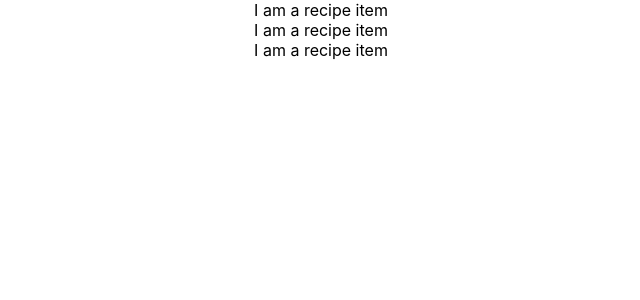
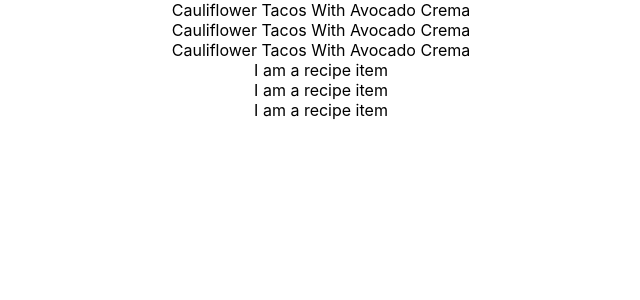
Before and after one commit to elim04/recipe-app, a React (Create React App) app: page / in a window 1280 px wide. Shown: the top 300 px of the page, without its empty margins (319-959 px from the left). Built offline with nearby package versions, Linux system fonts and the light colour scheme.

Commit message:
show basic recipe list from test data

```diff
--- a/src/components/App.tsx
+++ b/src/components/App.tsx
@@ -1,16 +1,25 @@
-import React from "react";
+import React, { useState } from "react";
 import RecipeList from "./RecipeList";
+import { Recipe } from "../recipe.model";
+
 import "./App.css";
 
 //test data
 import { data } from "../testdata";
 
-function App() {
+const App: React.FC = () => {
+  //need to fix the any types
+  const [recipes, setRecipes] = useState<any>(data);
+
+  const onAddRecipe = (recipe: Recipe) => {
+    setRecipes((prevRecipes: Recipe[]) => [...prevRecipes, recipe]);
+  };
+
   return (
     <div className="App">
-      <RecipeList />
+      <RecipeList recipesData={recipes} onAddRecipe={onAddRecipe} />
     </div>
   );
-}
+};
 
 export default App;
--- a/src/components/RecipeList.tsx
+++ b/src/components/RecipeList.tsx
@@ -1,9 +1,17 @@
 import React from "react";
 import RecipeListItem from "./RecipeListItem";
+import { Recipe } from "../recipe.model";
+interface RecipeListProps {
+  recipesData: Recipe[];
+  onAddRecipe: (recipe: any) => void;
+}
 
-const RecipeList: React.FC = () => {
+const RecipeList: React.FC<RecipeListProps> = (props) => {
   return (
     <div>
+      {props.recipesData.map((recipeItem) => {
+        return <div>{recipeItem.name}</div>;
+      })}
       <RecipeListItem />
       <RecipeListItem />
       <RecipeListItem />
--- a/src/testdata.js
+++ b/src/testdata.js
@@ -21,7 +21,7 @@ export const data = [
       { name: "oregano", amount: 1, measurement: "tbsp" },
       {
         name: "hot sauce",
-        amount: null,
+        amount: 1,
         measurement: "amount of your choosing",
       },
       { name: "corn tortillas", amount: 8, measurement: "each" },
@@ -33,7 +33,7 @@ export const data = [
       { name: "red cabbage, chopped", amount: 0.25, measurement: "head" },
       { name: "salt", amount: 1, measurement: "tsp" },
       { name: "black pepper", amount: 1, measurement: "tsp" },
-      { name: "cooking oil - spray", amount: null, measurement: null },
+      { name: "cooking oil - spray", amount: 1, measurement: "can" },
     ],
     instructions: [
       "Pre heat oven to 425F.",
@@ -68,7 +68,7 @@ export const data = [
       { name: "oregano", amount: 1, measurement: "tbsp" },
       {
         name: "hot sauce",
-        amount: null,
+        amount: 1,
         measurement: "amount of your choosing",
       },
       { name: "corn tortillas", amount: 8, measurement: "each" },
@@ -80,7 +80,7 @@ export const data = [
       { name: "red cabbage, chopped", amount: 0.25, measurement: "head" },
       { name: "salt", amount: 1, measurement: "tsp" },
       { name: "black pepper", amount: 1, measurement: "tsp" },
-      { name: "cooking oil - spray", amount: null, measurement: null },
+      { name: "cooking oil - spray", amount: 1, measurement: "can" },
     ],
     instructions: [
       "Pre heat oven to 425F.",
@@ -115,7 +115,7 @@ export const data = [
       { name: "oregano", amount: 1, measurement: "tbsp" },
       {
         name: "hot sauce",
-        amount: null,
+        amount: 1,
         measurement: "amount of your choosing",
       },
       { name: "corn tortillas", amount: 8, measurement: "each" },
@@ -127,7 +127,7 @@ export const data = [
       { name: "red cabbage, chopped", amount: 0.25, measurement: "head" },
       { name: "salt", amount: 1, measurement: "tsp" },
       { name: "black pepper", amount: 1, measurement: "tsp" },
-      { name: "cooking oil - spray", amount: null, measurement: null },
+      { name: "cooking oil - spray", amount: 1, measurement: "can" },
     ],
     instructions: [
       "Pre heat oven to 425F.",
```
Also changed, not shown: src/recipe.model.ts (added, +7 -0 lines).
